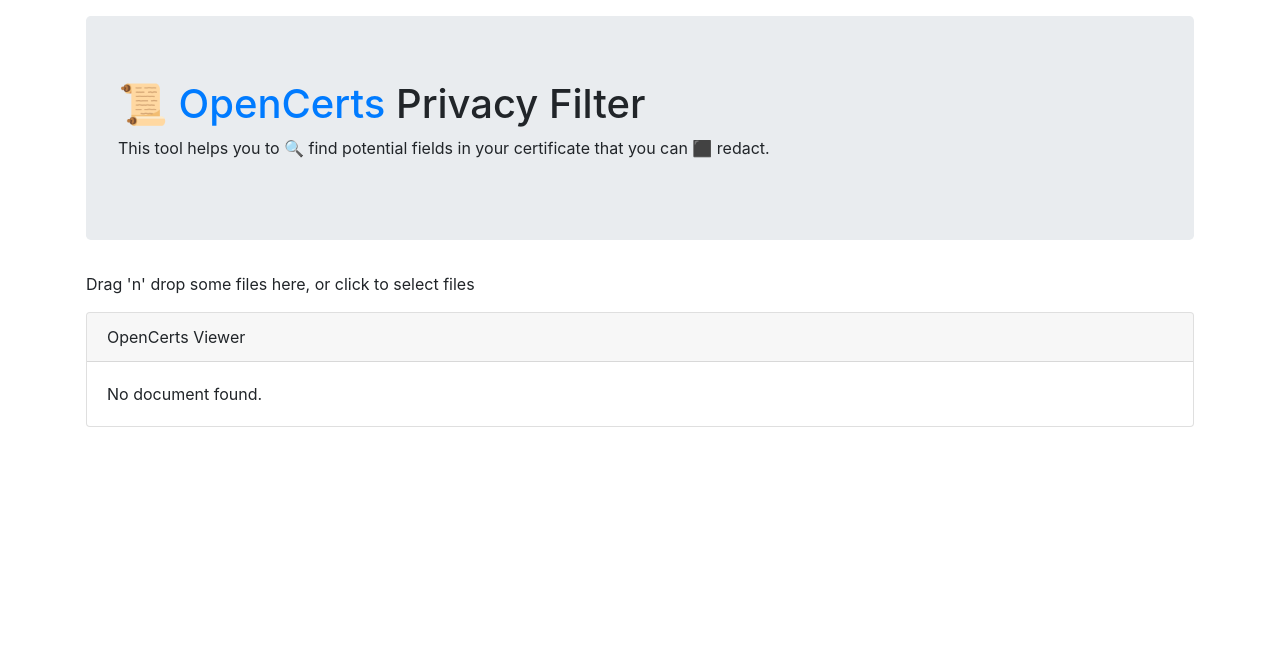
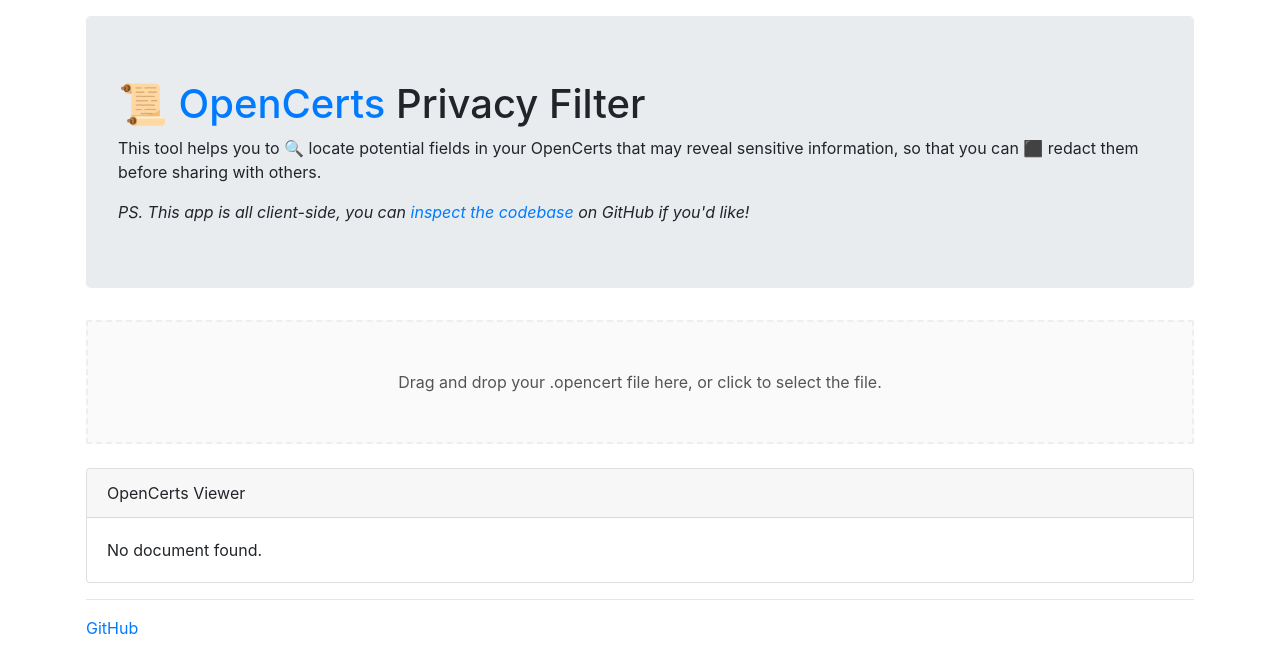
Before and after one commit to Open-Attestation/privacy-filter, a React (Create React App) app: page / in a window 1280 px wide. Shown: the top 672 px of the page. Built offline with nearby package versions, Linux system fonts and the light colour scheme.

Commit message:
fix: cleaned up codebase

```diff
--- a/package.json
+++ b/package.json
@@ -13,6 +13,7 @@
     "@types/node": "^12.0.0",
     "@types/react-dom": "^16.9.0",
     "bootstrap": "^4.4.1",
+    "file-saver": "^2.0.2",
     "react": "^16.13.1",
     "react-bootstrap": "^1.0.1",
     "react-dom": "^16.13.1",
@@ -27,7 +28,8 @@
     "test": "react-scripts test",
     "eject": "react-scripts eject",
     "predeploy": "npm run build",
-    "deploy": "gh-pages -d build"
+    "deploy": "gh-pages -d build",
+    "postinstall": "cd node_modules/react-json-view && npm install && npm run build"
   },
   "eslintConfig": {
     "extends": "react-app"
@@ -45,7 +47,6 @@
     ]
   },
   "devDependencies": {
-    "@types/file-saver": "^2.0.1",
     "@types/react": "^16.9.34",
     "gh-pages": "^2.2.0"
   }
--- a/src/App.tsx
+++ b/src/App.tsx
@@ -3,21 +3,27 @@
 import Row from 'react-bootstrap/Row';
 import Col from 'react-bootstrap/Col';
 import Jumbotron from 'react-bootstrap/Jumbotron';
-import { DocumentMasterView } from './components/DocumentMasterView';
+import { OpenCertPrivacyFilter } from './components/OpenCertPrivacyFilter';
 
 function App() {
   return (
     <div className="App">
       <Container className="p-3">
         <Jumbotron>
-          <h1 className="header"><a href="https://opencerts.io">📜 OpenCerts</a> Privacy Filter</h1>
-          <p>This tool helps you to 🔍 find potential fields in your certificate that you can ⬛ redact.</p>
+          <h1 className="header"><a href="https://opencerts.io" target="_blank">📜 OpenCerts</a> Privacy Filter</h1>
+          <p>
+            This tool helps you to 🔍 locate potential fields in your OpenCerts that may reveal sensitive information,
+            so that you can ⬛ redact them before sharing with others.
+          </p>
+          <em>PS. This app is all client-side, you can <a href="https://github.com/gjj/opencerts-privacy-filter" target="_blank">inspect the codebase</a> on GitHub if you'd like!</em>
         </Jumbotron>
         <Row>
           <Col>
-            <DocumentMasterView />
+            <OpenCertPrivacyFilter />
           </Col>
         </Row>
+        <hr />
+        <a href="https://github.com/gjj/opencerts-privacy-filter" target="_blank">GitHub</a>
       </Container>
     </div>
   );
--- a/src/components/DocumentDropzone/DocumentDropzone.tsx
+++ /dev/null
@@ -1,74 +0,0 @@
-import React, { useState } from 'react';
-import Dropzone from 'react-dropzone';
-import { DocumentTreeView } from '../DocumentTreeView';
-
-const baseStyle = {
-  flex: 1,
-  display: 'flex',
-  flexDirection: 'column',
-  alignItems: 'center',
-  padding: '20px',
-  borderWidth: 2,
-  borderRadius: 2,
-  borderColor: '#eeeeee',
-  borderStyle: 'dashed',
-  backgroundColor: '#fafafa',
-  color: '#bdbdbd',
-  outline: 'none',
-  transition: 'border .24s ease-in-out'
-};
-
-const activeStyle = {
-  borderColor: '#2196f3'
-};
-
-const acceptStyle = {
-  borderColor: '#00e676'
-};
-
-const rejectStyle = {
-  borderColor: '#ff1744'
-};
-
-export const DocumentDropzone = () => {
-
-  const [json, setJson] = useState()
-
-  // Handle on drop event
-  const onDrop = (files) => {
-    files.forEach(file => {
-      const reader = new FileReader()
-
-      // Event handlers
-      reader.onabort = () => console.log('file reading was aborted')
-      reader.onerror = () => console.log('file reading has failed')
-      reader.onloadend = () => {
-        // Do whatever you want with the file contents
-        const contents = reader.result as string // Need to typecast even though we readAsText(), otherwise JSON parse will throw an error...
-        setJson(JSON.parse(contents))
-      }
-
-      // Actually reading it
-      reader.readAsText(file)
-    });
-  }
-
-
-
-  return (
-    <>
-      <Dropzone onDrop={onDrop}>
-        {({ getRootProps, getInputProps }) => (
-          <section>
-            <div {...getRootProps()}>
-              <input {...getInputProps()} />
-              <p>Drag 'n' drop some files here, or click to select files</p>
-            </div>
-          </section>
-        )}
-      </Dropzone>
-
-      <DocumentTreeView document={json} />
-    </>
-  )
-}
--- a/src/components/DocumentDropzone/index.tsx
+++ /dev/null
@@ -1 +0,0 @@
-export { DocumentDropzone } from './DocumentDropzone';
--- a/src/components/DocumentMasterView/DocumentMasterView.tsx
+++ /dev/null
@@ -1,18 +0,0 @@
-import React from 'react';
-import Row from 'react-bootstrap/Row';
-import Col from 'react-bootstrap/Col';
-import { DocumentDropzone } from '../DocumentDropzone';
-
-const json = null
-
-export const DocumentMasterView = () => {
-  return (
-    <>
-      <Row>
-        <Col>
-          <DocumentDropzone />
-        </Col>
-      </Row>
-    </>
-  )
-}
--- a/src/components/DocumentMasterView/index.tsx
+++ /dev/null
@@ -1 +0,0 @@
-export { DocumentMasterView } from './DocumentMasterView';
--- a/src/components/DocumentTreeView/DocumentTreeView.tsx
+++ b/src/components/DocumentTreeView/DocumentTreeView.tsx
@@ -7,6 +7,31 @@
 import { obfuscateDocument } from '@govtechsg/open-attestation';
 import { saveAs } from 'file-saver';
 import ReactJson from 'react-json-view';
+
+const RecommendationsTable = (props) => {
+  const list = _.zip(props.fields, props.values) as any
+
+  return (
+    <Table striped bordered hover size="sm">
+      <thead>
+        <tr>
+          <th>Data Field</th>
+          <th>Value</th>
+        </tr>
+      </thead>
+      <tbody>
+        {list.map(row => {
+          return (
+            <tr key={row[0]}>
+              <td>{row[0]}</td>
+              <td><code>{row[1].split(':')[2]}</code></td>
+            </tr>
+          )
+        })}
+      </tbody>
+    </Table>
+  )
+}
 
 export const DocumentTreeView = (props) => {
   const theme = {
@@ -38,6 +63,19 @@
     const detectedFields = [] as any
     const detectedValues = [] as any
 
+    const copy = (copy) => {
+      // Handle onClick event to remove the particular field
+      console.log(copy);
+    }
+
+    const download = () => {
+      const redacted = obfuscateDocument(document, detectedFields)
+      const blob = new Blob([JSON.stringify(redacted, null, 2)], {
+        type: "application/json"
+      })
+      saveAs(blob, `${props.fileName}-redacted.opencert`)
+    }
+
     const DisplayRecommendations = () => {
 
       if (!data) {
@@ -55,70 +93,45 @@
         }
       })
 
-      const RecommendationsTable = (props) => {
-        const list = _.zip(props.fields, props.values) as any
-
-        return (
-          <Table striped bordered hover size="sm">
-            <thead>
-              <tr>
-                <th>Data Field</th>
-                <th>Value</th>
-              </tr>
-            </thead>
-            <tbody>
-              {list.map(row => {
-                return (
-                  <tr key={row[0]}>
-                    <td>{row[0]}</td>
-                    <td><code>{row[1].split(':')[2]}</code></td>
-                  </tr>
-                )
-              })}
-            </tbody>
-          </Table>
-        )
-      }
-
-      // Check signature
-      // if ("signature" in data.additionalData.certSignatories[0]) {
-      //   data.additionalData.certSignatories[0].signature = "This field has been hidden."
-      // }
-
       if (detectedFields.length) {
         return (
           <Card className="mb-4">
-            <Card.Header>🔍 Hold up</Card.Header>
+            <Card.Header>My Recommendations</Card.Header>
             <Card.Body>
               <Alert variant="warning">
                 <Alert.Heading>
-                  Before you continue...
+                  🔍 Looks like we found something...
                 </Alert.Heading>
-                We detected some fields that may potentially reveal some sensitive info if you were to share this OpenCert file publicly.
+                We detected some fields that may potentially reveal some sensitive information if you were to share this OpenCert file publicly.
+                Your OpenCert file is still valid even though certain fields have been filtered. If you want to know how it works,&nbsp;
+                <a href="https://docs.opencerts.io/v1/appendix_data_obfuscation.html" target="_blank">check the documentation here</a>.
               </Alert>
-              <RecommendationsTable data={data} fields={detectedFields} values={detectedValues}></RecommendationsTable>
+
+              <RecommendationsTable
+                data={data}
+                fields={detectedFields}
+                values={detectedValues} />
+              <Button onClick={download} className="mt-2" variant="success">Redact and download</Button>
             </Card.Body>
           </Card>
         )
       }
       else {
         return (
-          <></>
+          <Card className="mb-4">
+            <Card.Header>My Recommendations</Card.Header>
+            <Card.Body>
+              <Alert variant="success">
+                <Alert.Heading>
+                  ✅ Looks good!
+                </Alert.Heading>
+                It seems like your OpenCert file doesn't contain any potentially sensitive information.
+                You might still want to review your OpenCert contents below though.
+              </Alert>
+            </Card.Body>
+          </Card>
         )
       }
-    }
-
-    const copy = (copy) => {
-      // Handle onClick event to remove the particular field
-      console.log(copy);
-    }
-
-    const download = () => {
-      const redacted = obfuscateDocument(document, detectedFields)
-      const blob = new Blob([JSON.stringify(redacted, null, 2)], {
-        type: "application/json"
-      })
-      saveAs(blob, "certificate.opencert")
     }
 
     return (
@@ -131,8 +144,6 @@
               src={data}
               enableClipboard={copy} // Event handler
               collapseStringsAfterLength={100} />
-
-            <Button onClick={download} className="mt-2">Download</Button>
           </Card.Body>
         </Card>
       </>
--- /dev/null
+++ b/src/components/OpenCertPrivacyFilter/OpenCertPrivacyFilter.tsx
@@ -0,0 +1,85 @@
+import React, { useCallback, useMemo, useState } from 'react';
+import { useDropzone } from 'react-dropzone';
+import { DocumentTreeView } from '../DocumentTreeView';
+
+
+export const OpenCertPrivacyFilter = () => {
+  const [json, setJson] = useState()
+  const [fileName, setFileName] = useState()
+
+  const baseStyle = {
+    flex: 1,
+    display: 'flex',
+    flexDirection: 'column',
+    alignItems: 'center',
+    justifyContent: 'center',
+    borderWidth: 2,
+    borderRadius: 2,
+    borderColor: '#eeeeee',
+    borderStyle: 'dashed',
+    backgroundColor: '#fafafa',
+    color: '#555555',
+    outline: 'none',
+    transition: 'border .24s ease-in-out'
+  } as React.CSSProperties;
+
+  const activeStyle = {
+    borderColor: '#2196f3'
+  };
+
+  const acceptStyle = {
+    borderColor: '#00e676'
+  };
+
+  const rejectStyle = {
+    borderColor: '#ff1744'
+  };
+
+  const onDropAccepted = (files) => {
+    files.forEach(file => {
+      const reader = new FileReader()
+
+      // Event handlers
+      reader.onabort = () => console.log('file reading was aborted')
+      reader.onerror = () => console.log('file reading has failed')
+      reader.onloadend = () => {
+        const contents = reader.result as string // Need to typecast even though we readAsText(), otherwise JSON parse will throw an error...
+        setJson(JSON.parse(contents))
+        setFileName(file.name.split('.')[0])
+      }
+
+      // Actually reading it
+      reader.readAsText(file)
+    });
+  }
+
+  const {
+    getRootProps,
+    getInputProps,
+    isDragActive,
+    isDragAccept,
+    isDragReject
+  } = useDropzone({ onDropAccepted, multiple: false })
+
+  const style = useMemo(() => ({
+    ...baseStyle,
+    ...(isDragActive ? activeStyle : {}),
+    ...(isDragAccept ? acceptStyle : {}),
+    ...(isDragReject ? rejectStyle : {})
+  }), [
+    isDragActive,
+    isDragReject,
+    isDragAccept
+  ]);
+
+  return (
+    <>
+      <div {...getRootProps({style})} className="mb-4 p-5">
+        <input {...getInputProps()} />
+        Drag and drop your .opencert file here, or click to select the file.
+      </div>
+
+      <DocumentTreeView document={json} fileName={fileName} />
+    </>
+  )
+}
--- /dev/null
+++ b/src/components/OpenCertPrivacyFilter/index.tsx
@@ -0,0 +1 @@
+export { OpenCertPrivacyFilter } from './OpenCertPrivacyFilter';
```
Also changed, not shown: 1 other file (tests, documents, lock files or other folders).
